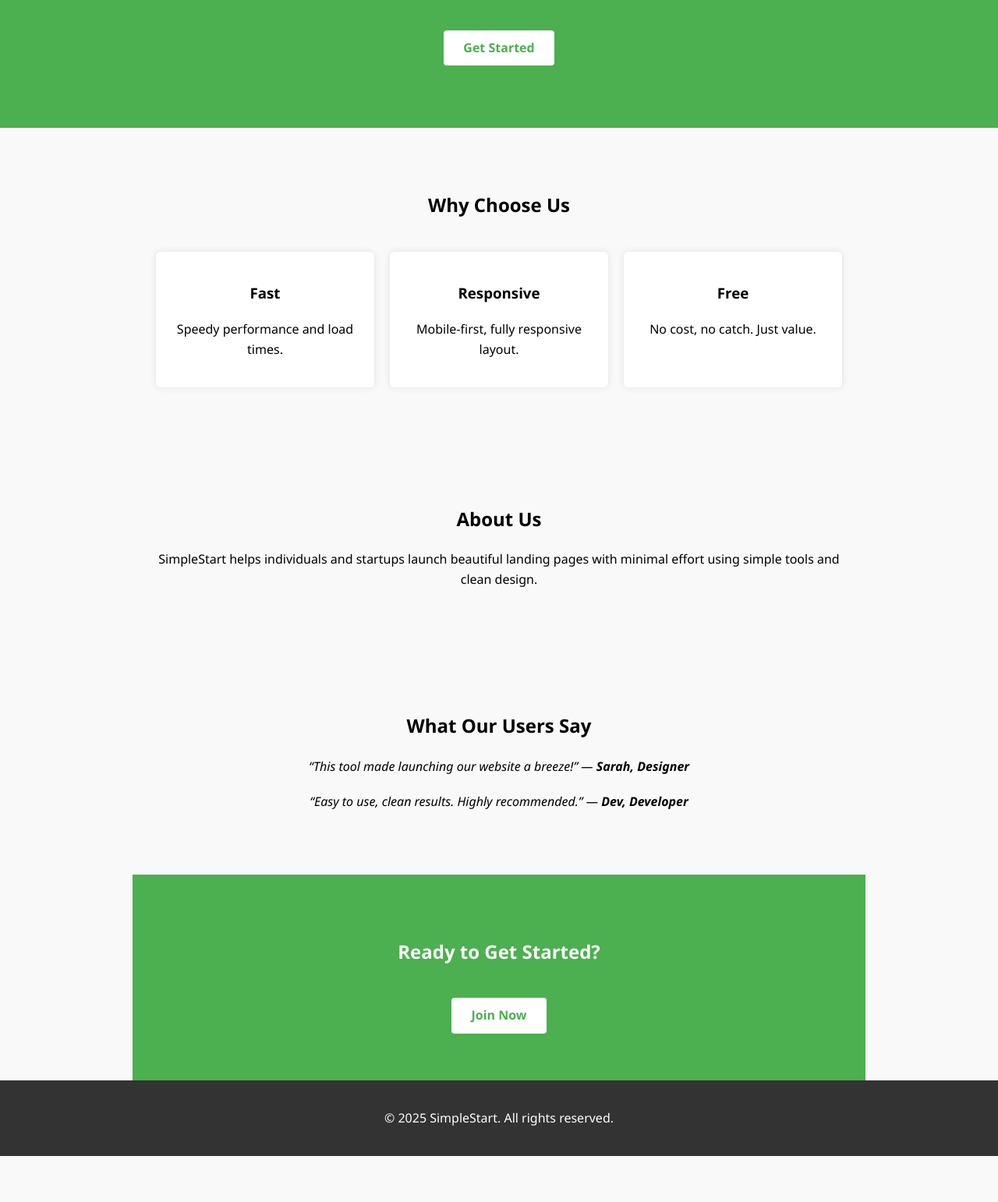
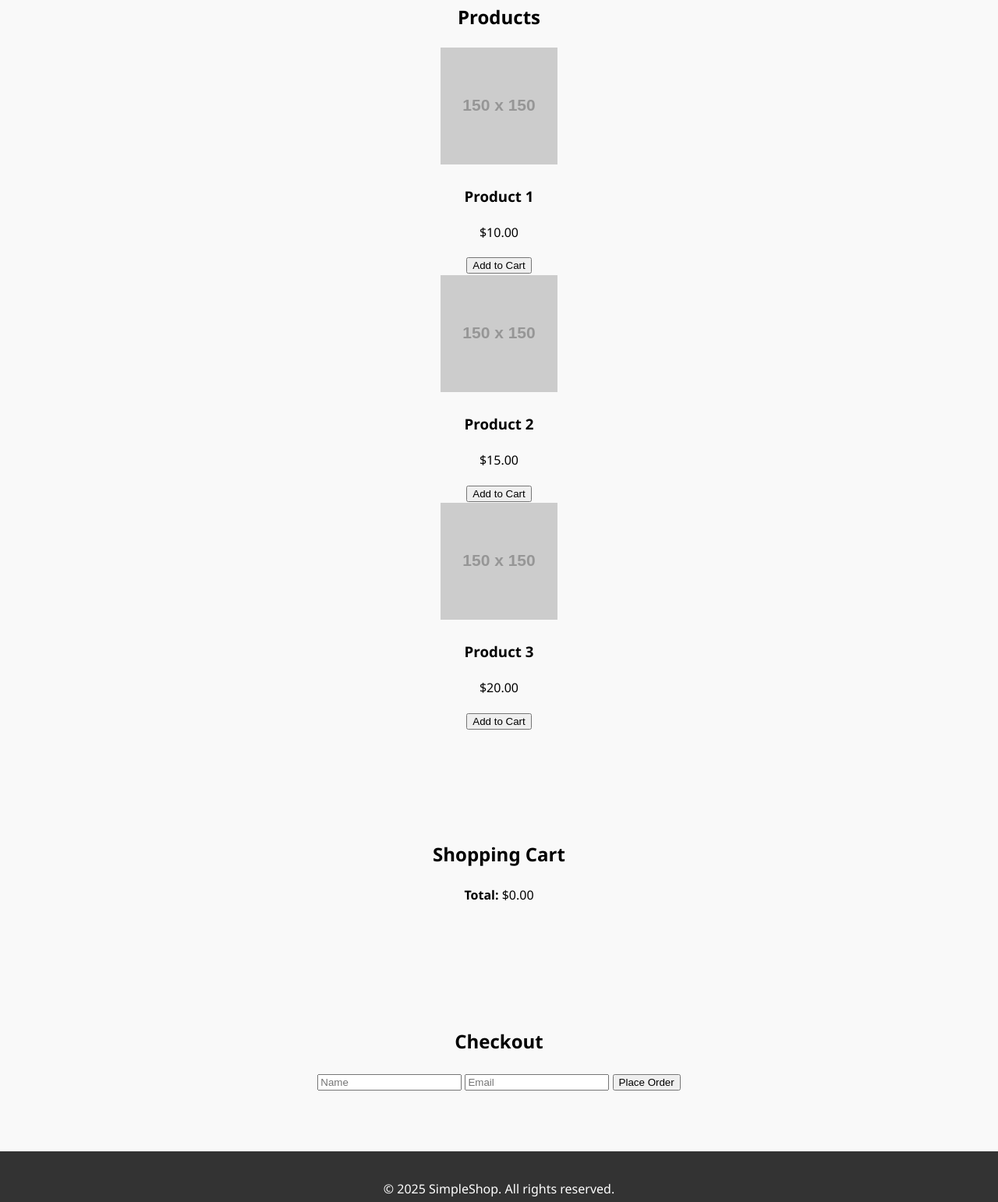
Before and after one commit to NaveenReddy2004/landing_page, a plain HTML site: page index.html in a window 1280 px wide. Shown: the part 197-1739 px from the top of the page at 78% size. Before the commit the page ends 1680 px from the top, so only its background shows below. Drawn offline with Linux system fonts and the light colour scheme; placeholder pictures from the web are drawn by us.

Commit message:
Update index.html

```diff
--- a/index.html
+++ b/index.html
@@ -3,64 +3,92 @@
 <head>
   <meta charset="UTF-8" />
   <meta name="viewport" content="width=device-width, initial-scale=1.0" />
-  <title>Simple Landing Page</title>
+  <title>SimpleShop - E-commerce</title>
   <link rel="stylesheet" href="style.css" />
 </head>
 <body>
-  <!-- Hero Section -->
-  <header class="hero">
-    <h1>Welcome to SimpleStart</h1>
-    <p>Your journey to success begins here.</p>
-    <a href="#cta" class="btn">Get Started</a>
+  <header>
+    <h1>SimpleShop</h1>
+    <nav>
+      <a href="#catalog">Catalog</a>
+      <a href="#cart">Cart</a>
+      <a href="#checkout">Checkout</a>
+    </nav>
   </header>
 
-  <!-- Features Section -->
-  <section class="features">
-    <h2>Why Choose Us</h2>
-    <div class="feature-box">
-      <div class="feature">
-        <h3>Fast</h3>
-        <p>Speedy performance and load times.</p>
+  <section id="catalog" class="section">
+    <h2>Products</h2>
+    <div class="product-grid">
+      <div class="product">
+        <img src="https://via.placeholder.com/150" alt="Product 1">
+        <h3>Product 1</h3>
+        <p>$10.00</p>
+        <button onclick="addToCart('Product 1', 10.00)">Add to Cart</button>
       </div>
-      <div class="feature">
-        <h3>Responsive</h3>
-        <p>Mobile-first, fully responsive layout.</p>
+      <div class="product">
+        <img src="https://via.placeholder.com/150" alt="Product 2">
+        <h3>Product 2</h3>
+        <p>$15.00</p>
+        <button onclick="addToCart('Product 2', 15.00)">Add to Cart</button>
       </div>
-      <div class="feature">
-        <h3>Free</h3>
-        <p>No cost, no catch. Just value.</p>
+      <div class="product">
+        <img src="https://via.placeholder.com/150" alt="Product 3">
+        <h3>Product 3</h3>
+        <p>$20.00</p>
+        <button onclick="addToCart('Product 3', 20.00)">Add to Cart</button>
       </div>
     </div>
   </section>
 
-  <!-- About Section -->
-  <section class="about">
-    <h2>About Us</h2>
-    <p>
-      SimpleStart helps individuals and startups launch beautiful landing pages
-      with minimal effort using simple tools and clean design.
-    </p>
+  <section id="cart" class="section">
+    <h2>Shopping Cart</h2>
+    <ul id="cart-items"></ul>
+    <p><strong>Total:</strong> $<span id="total">0.00</span></p>
   </section>
 
-  <!-- Testimonials Section -->
-  <section class="testimonials">
-    <h2>What Our Users Say</h2>
-    <blockquote>
-      “This tool made launching our website a breeze!” — <strong>Sarah, Designer</strong>
-    </blockquote>
-    <blockquote>
-      “Easy to use, clean results. Highly recommended.” — <strong>Dev, Developer</strong>
-    </blockquote>
-  </section>
-
-  <!-- Call to Action Section -->
-  <section class="cta" id="cta">
-    <h2>Ready to Get Started?</h2>
-    <a href="#" class="btn">Join Now</a>
+  <section id="checkout" class="section">
+    <h2>Checkout</h2>
+    <form onsubmit="submitOrder(event)">
+      <input type="text" placeholder="Name" required>
+      <input type="email" placeholder="Email" required>
+      <button type="submit">Place Order</button>
+    </form>
+    <p id="order-status"></p>
   </section>
 
   <footer>
-    <p>© 2025 SimpleStart. All rights reserved.</p>
+    <p>&copy; 2025 SimpleShop. All rights reserved.</p>
   </footer>
+
+  <script>
+    let cart = [];
+
+    function addToCart(product, price) {
+      cart.push({ product, price });
+      updateCart();
+    }
+
+    function updateCart() {
+      const cartItems = document.getElementById('cart-items');
+      const total = document.getElementById('total');
+      cartItems.innerHTML = '';
+      let sum = 0;
+
+      cart.forEach(item => {
+        const li = document.createElement('li');
+        li.textContent = `${item.product} - $${item.price.toFixed(2)}`;
+        cartItems.appendChild(li);
+        sum += item.price;
+      });
+      total.textContent = sum.toFixed(2);
+    }
+
+    function submitOrder(e) {
+      e.preventDefault();
+      document.getElementById('order-status').textContent = 'Order placed successfully!';
+      cart = [];
+      updateCart();
+    }
+  </script>
 </body>
 </html>
```
